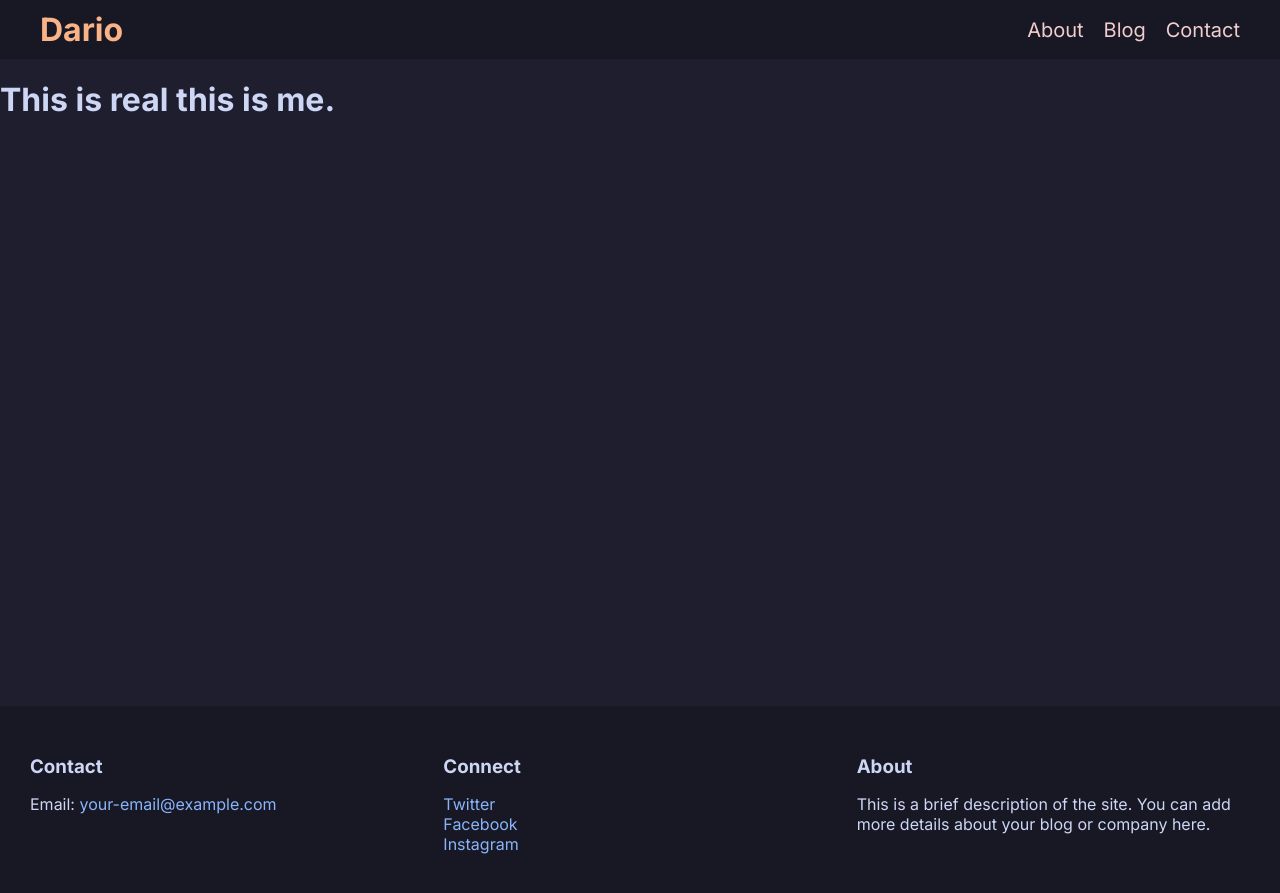
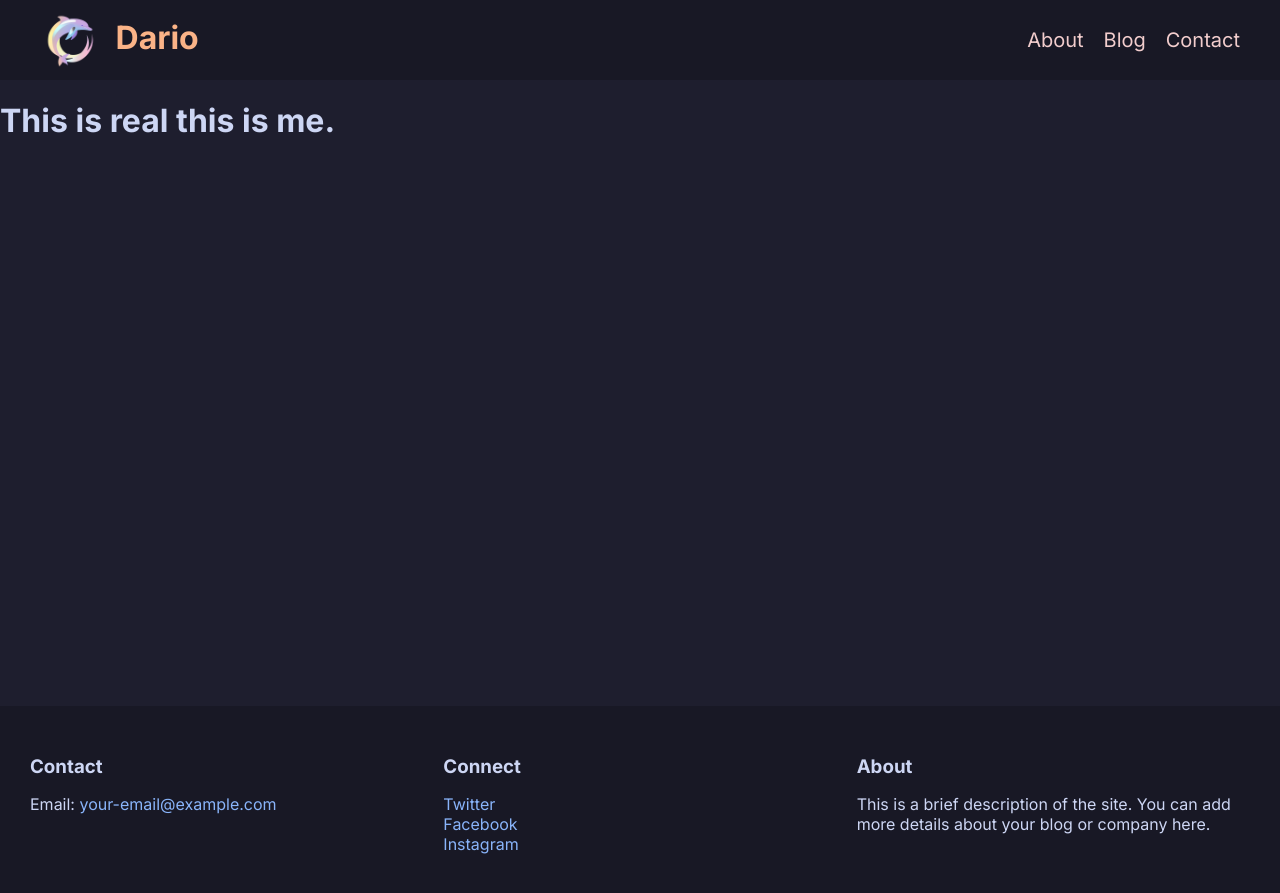
Before and after one commit to low-perry/dario_blog, a Jekyll site: the page built from index.markdown, in a window 1280 px wide. Shown: the top 893 px of the page. Built offline with Jekyll 4.4.1, drawn with Linux system fonts in a browser that asks for light colours.

Commit message:
Add Logo

```diff
--- a/_includes/navigation.html
+++ b/_includes/navigation.html
@@ -1,6 +1,9 @@
 <nav class="navbar">
     <div class="navbar-brand">
-        <a href="{{ site.baseurl }}/">{{site.title}}</a>
+        <a href="{{ site.baseurl }}/">
+            <img src="{{ site.baseurl }}/assets/images/logo.png" alt="Logo" style="height: 60px; vertical-align: middle; margin-right: 8px;" />
+            {{site.title}}
+        </a>
     </div>
     <div class="navbar-toggle" id="navbar-toggle">
         <span></span>
```
Also changed, not shown: assets/images/logo.png (added).
